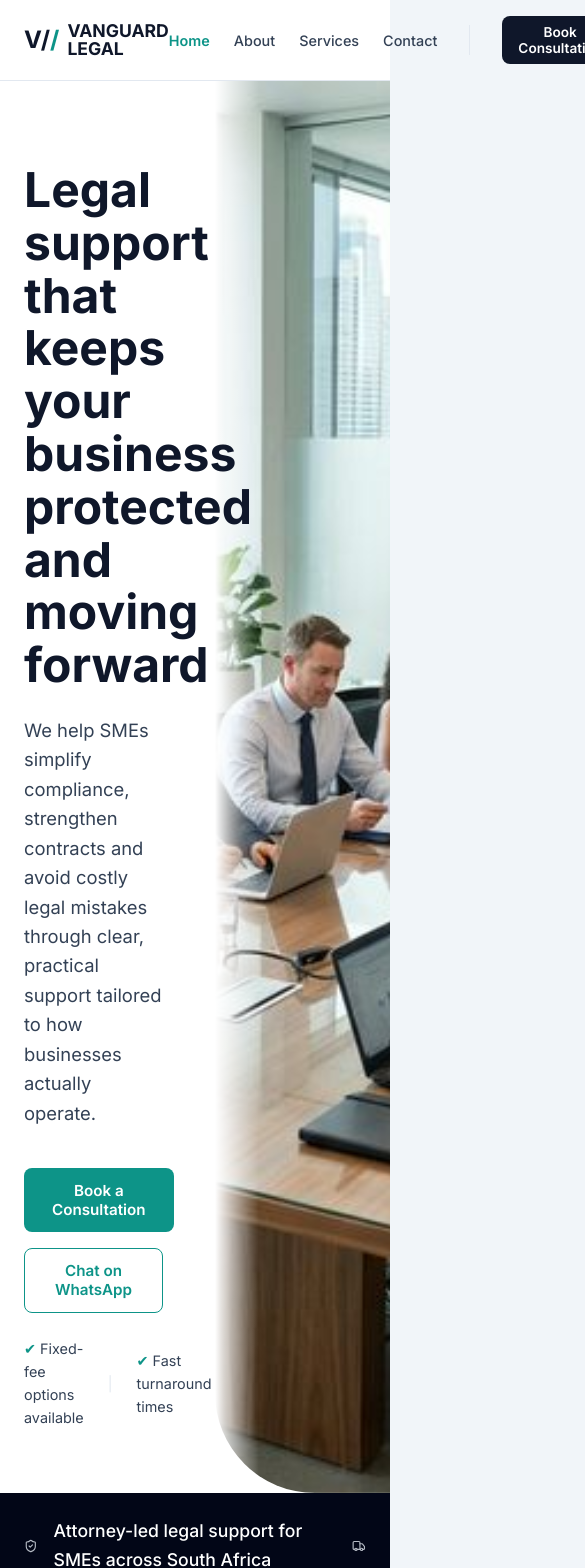
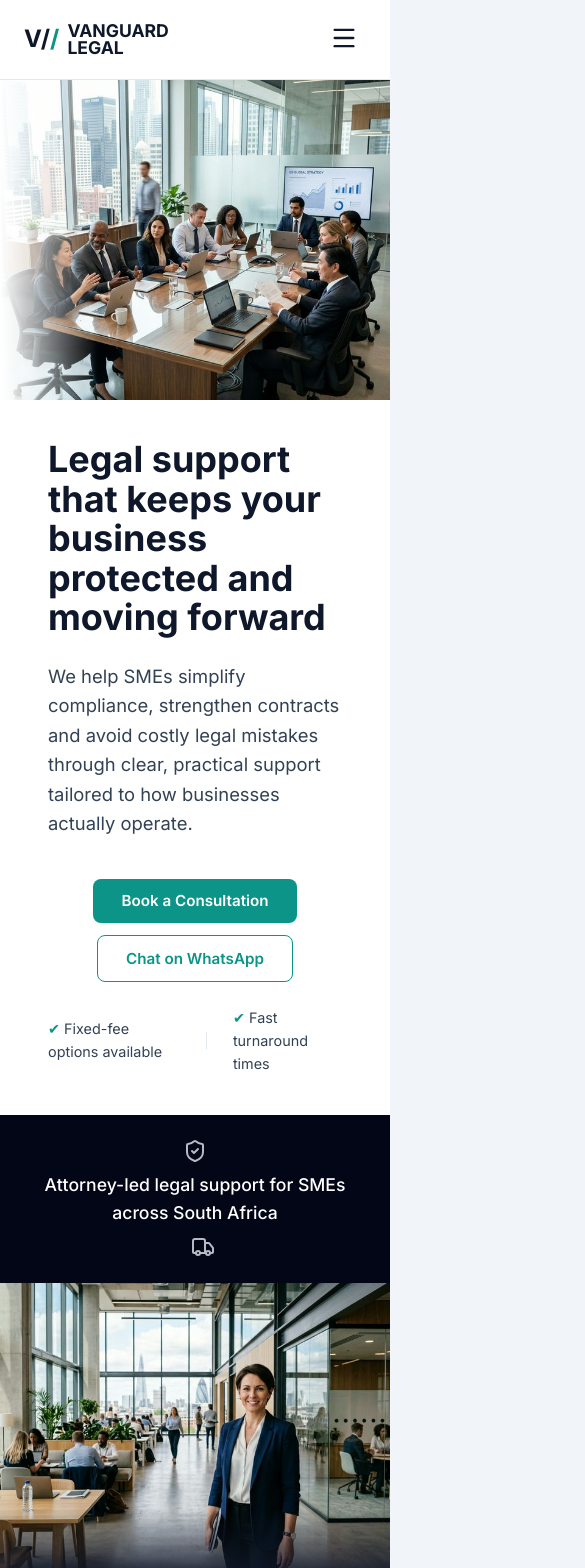
Before and after one commit to azaria-morake/vanguard, a React (Vite) app: page / in a window 390 px wide. Shown: the top 1568 px of the page, 585 px wide, since content can reach past the window. Built offline with nearby package versions, Linux system fonts and the light colour scheme.

Commit message:
Mobile version looking stable.

```diff
--- a/src/App.jsx
+++ b/src/App.jsx
@@ -1,5 +1,6 @@
 import { useState } from 'react'
 import { motion, AnimatePresence } from 'framer-motion'
+import { Menu, X } from 'lucide-react'
 
 // Components
 import Hero from './components/Hero.jsx'
@@ -21,9 +22,11 @@ import ContactView from './views/ContactView.jsx'
 function App() {
   const [activeView, setActiveView] = useState('home') // home, about, services, contact
   const [contactModal, setContactModal] = useState(null) // null, 'whatsapp', 'email'
+  const [isMenuOpen, setIsMenuOpen] = useState(false);
 
   const navigateTo = (view) => {
     setActiveView(view);
+    setIsMenuOpen(false);
     window.scrollTo({ top: 0, behavior: 'smooth' });
   };
 
@@ -57,12 +60,53 @@ function App() {
               <button onClick={() => navigateTo('contact')} style={{ color: activeView === 'contact' ? 'var(--color-secondary)' : 'var(--color-text)', fontWeight: 500, fontSize: '0.9rem' }}>Contact</button>
             </nav>
             <div style={{ borderLeft: '1px solid var(--color-border)', height: '30px' }} className="hide-on-mobile"></div>
-            <div style={{ display: 'flex', gap: '0.5rem' }}>
+            <div style={{ display: 'flex', gap: '0.5rem' }} className="hide-on-mobile">
               <ConsultButton onSelectContact={setContactModal} className="btn btn-primary" style={{ padding: '0.5rem 1rem', fontSize: '0.85rem' }}>Book Consultation</ConsultButton>
               <button onClick={() => setContactModal('whatsapp')} className="btn btn-teal" style={{ padding: '0.5rem 1rem', fontSize: '0.85rem' }}>WhatsApp Us</button>
             </div>
+
+            {/* Hamburger for mobile */}
+            <button
+              className="show-on-mobile"
+              onClick={() => setIsMenuOpen(!isMenuOpen)}
+              style={{ padding: '0.5rem', color: 'var(--color-primary)' }}
+            >
+              {isMenuOpen ? <X size={28} /> : <Menu size={28} />}
+            </button>
           </div>
         </div>
+
+        {/* Mobile Menu Overlay */}
+        <AnimatePresence>
+          {isMenuOpen && (
+            <motion.div
+              initial={{ opacity: 0, height: 0 }}
+              animate={{ opacity: 1, height: 'auto' }}
+              exit={{ opacity: 0, height: 0 }}
+              style={{
+                background: 'white',
+                borderTop: '1px solid var(--color-border)',
+                overflow: 'hidden',
+                display: 'flex',
+                flexDirection: 'column',
+                padding: '1rem 0'
+              }}
+              className="show-on-mobile"
+            >
+              <div className="container" style={{ display: 'flex', flexDirection: 'column', gap: '1rem' }}>
+                <button onClick={() => navigateTo('home')} style={{ textAlign: 'left', padding: '0.75rem 0', borderBottom: '1px solid #f8f9fa', color: activeView === 'home' ? 'var(--color-secondary)' : 'var(--color-text)', fontWeight: 600 }}>Home</button>
+                <button onClick={() => navigateTo('about')} style={{ textAlign: 'left', padding: '0.75rem 0', borderBottom: '1px solid #f8f9fa', color: activeView === 'about' ? 'var(--color-secondary)' : 'var(--color-text)', fontWeight: 500 }}>About</button>
+                <button onClick={() => navigateTo('services')} style={{ textAlign: 'left', padding: '0.75rem 0', borderBottom: '1px solid #f8f9fa', color: activeView === 'services' ? 'var(--color-secondary)' : 'var(--color-text)', fontWeight: 500 }}>Services</button>
+                <button onClick={() => navigateTo('contact')} style={{ textAlign: 'left', padding: '0.75rem 0', borderBottom: '1px solid #f8f9fa', color: activeView === 'contact' ? 'var(--color-secondary)' : 'var(--color-text)', fontWeight: 500 }}>Contact</button>
+
+                <div style={{ display: 'flex', flexDirection: 'column', gap: '1rem', marginTop: '1rem' }}>
+                   <ConsultButton onSelectContact={(type) => { setContactModal(type); setIsMenuOpen(false); }} className="btn btn-primary" style={{ width: '100%' }}>Book Consultation</ConsultButton>
+                   <button onClick={() => { setContactModal('whatsapp'); setIsMenuOpen(false); }} className="btn btn-teal" style={{ width: '100%' }}>WhatsApp Us</button>
+                </div>
+              </div>
+            </motion.div>
+          )}
+        </AnimatePresence>
       </header>
 
       {/* Main Content Area */}
--- a/src/components/AboutSection.jsx
+++ b/src/components/AboutSection.jsx
@@ -3,7 +3,7 @@ import { motion } from 'framer-motion';
 
 const AboutSection = () => {
   return (
-    <section style={{
+    <section className="about-section" style={{
       position: 'relative',
       display: 'flex',
       alignItems: 'center',
@@ -19,6 +19,7 @@ const AboutSection = () => {
         whileInView={{ opacity: 1, scale: 1 }}
         viewport={{ once: true }}
         transition={{ duration: 0.8 }}
+        className="about-image-container"
         style={{
           height: '100%',
           position: 'absolute',
@@ -32,19 +33,20 @@ const AboutSection = () => {
         }}
       >
         {/* Gradient fading to the right side so it blends into the blue background */}
-        <div style={{ position: 'absolute', inset: 0, background: 'linear-gradient(to left, var(--color-primary) 0%, rgba(15,23,42,0) 30%)' }}></div>
+        <div style={{ position: 'absolute', inset: 0, background: 'linear-gradient(to left, var(--color-primary) 0%, rgba(15,23,42,0) 30%)' }} className="hide-on-mobile"></div>
       </motion.div>
 
-      <div className="container" style={{ display: 'grid', gridTemplateColumns: 'minmax(0, 1fr) minmax(0, 1fr)', gap: '4rem', alignItems: 'center' }}>
+      <div className="container about-grid" style={{ display: 'grid', gridTemplateColumns: 'minmax(0, 1fr) minmax(0, 1fr)', gap: '4rem', alignItems: 'center' }}>
 
         {/* Empty left column to push content to the right */}
-        <div></div>
+        <div className="hide-on-mobile"></div>
 
         <motion.div
           initial={{ opacity: 0, x: 30 }}
           whileInView={{ opacity: 1, x: 0 }}
           viewport={{ once: true }}
           transition={{ duration: 0.6, delay: 0.2 }}
+          className="about-content"
           style={{ zIndex: 10, padding: '6rem 0' }}
         >
           <div style={{ fontSize: '0.9rem', color: 'var(--color-secondary-light)', fontWeight: 700, letterSpacing: '1px', textTransform: 'uppercase', marginBottom: '1rem' }}>
--- a/src/components/FeaturesSection.jsx
+++ b/src/components/FeaturesSection.jsx
@@ -14,7 +14,7 @@ const HelpCard = ({ icon: Icon, title, desc, delay }) => (
       flexDirection: 'column',
       gap: '1rem',
       alignItems: 'flex-start',
-      aspectRatio: '1 / 1',
+      minHeight: '200px',
       justifyContent: 'center',
       background: 'white',
       border: '1px solid var(--color-secondary)',
@@ -61,12 +61,12 @@ const FeaturesSection = () => {
     <section className="section-padding" style={{ background: 'white' }}>
       <div className="container">
 
-        <div style={{ display: 'grid', gridTemplateColumns: 'minmax(0, 1fr) auto minmax(0, 1fr)', gap: '4rem', alignItems: 'stretch' }}>
+        <div className="responsive-grid" style={{ display: 'grid', gridTemplateColumns: 'minmax(0, 1fr) auto minmax(0, 1fr)', gap: '4rem', alignItems: 'stretch' }}>
 
           {/* Left Column: How We Help (Square Cards) */}
           <div style={{ display: 'flex', flexDirection: 'column' }}>
             <h2 style={{ fontSize: '2rem', color: 'var(--color-primary)', marginBottom: '2.5rem' }}>How We Help</h2>
-            <div style={{
+            <div className="responsive-grid" style={{
               display: 'grid',
               gridTemplateColumns: 'repeat(2, 1fr)',
               gap: '1.5rem',
--- a/src/components/FinalCTA.jsx
+++ b/src/components/FinalCTA.jsx
@@ -12,12 +12,13 @@ const FinalCTA = ({ onNavigate, onContact }) => {
       backgroundPosition: 'center',
       textAlign: 'center'
     }}>
-      <div className="container" style={{ padding: '2rem 0' }}>
+      <div className="container" style={{ padding: '4rem var(--spacing-6)' }}>
         <div style={{ fontSize: '0.9rem', marginBottom: '1rem', opacity: 0.8 }}>Final CTA</div>
         <motion.h2
           initial={{ opacity: 0, y: 20 }}
           whileInView={{ opacity: 1, y: 0 }}
           viewport={{ once: true }}
+          className="cta-title"
           style={{ fontSize: '2.5rem', marginBottom: '2.5rem', color: 'white', maxWidth: '700px', margin: '0 auto 2.5rem' }}
         >
           Avoid costly legal mistakes as your business grows
@@ -28,6 +29,7 @@ const FinalCTA = ({ onNavigate, onContact }) => {
            whileInView={{ opacity: 1 }}
            viewport={{ once: true }}
            transition={{ delay: 0.2 }}
+           className="hero-cta-group"
            style={{ display: 'flex', gap: '1.5rem', justifyContent: 'center', flexWrap: 'wrap' }}
         >
           <ConsultButton onSelectContact={onContact} className="btn btn-teal">
--- a/src/components/Footer.jsx
+++ b/src/components/Footer.jsx
@@ -4,7 +4,7 @@ const Footer = ({ onNavigate, onContact }) => {
   return (
     <footer style={{ background: 'var(--color-primary-dark)', color: '#94a3b8', padding: '4rem 0 2rem 0' }}>
       <div className="container">
-        <div style={{ display: 'flex', flexWrap: 'wrap', justifyContent: 'space-between', gap: '3rem', borderBottom: '1px solid rgba(255,255,255,0.1)', paddingBottom: '3rem', marginBottom: '2rem' }}>
+        <div className="responsive-grid" style={{ display: 'flex', flexWrap: 'wrap', justifyContent: 'space-between', gap: '3rem', borderBottom: '1px solid rgba(255,255,255,0.1)', paddingBottom: '3rem', marginBottom: '2rem' }}>
 
           <div style={{ maxWidth: '300px' }}>
             <div style={{ display: 'flex', alignItems: 'center', gap: '0.5rem', marginBottom: '1rem', cursor: 'pointer' }} onClick={() => onNavigate('home')}>
@@ -20,7 +20,7 @@ const Footer = ({ onNavigate, onContact }) => {
             </p>
           </div>
 
-          <div style={{ display: 'flex', gap: '5rem', flexWrap: 'wrap' }}>
+          <div className="responsive-grid" style={{ display: 'flex', gap: '5rem', flexWrap: 'wrap' }}>
             <div style={{ display: 'flex', flexDirection: 'column', gap: '0.8rem', fontSize: '0.9rem' }}>
               <button onClick={() => onNavigate('home')} style={{ color: 'inherit', textAlign: 'left', padding: 0 }}>Home</button>
               <button onClick={() => onNavigate('about')} style={{ color: 'inherit', textAlign: 'left', padding: 0 }}>About Us</button>
--- a/src/components/Hero.jsx
+++ b/src/components/Hero.jsx
@@ -14,10 +14,10 @@ const Hero = ({ onNavigate, onContact }) => {
         paddingTop: '80px',
         background: 'white'
       }}>
-        <div className="container" style={{ display: 'grid', gridTemplateColumns: 'minmax(0, 1fr) minmax(0, 1fr)', gap: '4rem', alignItems: 'center' }}>
+        <div className="container hero-grid" style={{ display: 'grid', gridTemplateColumns: 'minmax(0, 1fr) minmax(0, 1fr)', gap: '4rem', alignItems: 'center' }}>
 
           {/* Left Text Content */}
-          <div style={{ zIndex: 10, padding: '4rem 0' }}>
+          <div className="hero-content" style={{ zIndex: 10, padding: '4rem 0' }}>
             <motion.h1
               initial={{ opacity: 0, y: 30 }}
               animate={{ opacity: 1, y: 0 }}
@@ -40,6 +40,7 @@ const Hero = ({ onNavigate, onContact }) => {
               initial={{ opacity: 0, y: 30 }}
               animate={{ opacity: 1, y: 0 }}
               transition={{ duration: 0.6, delay: 0.2 }}
+              className="hero-cta-group"
               style={{ display: 'flex', gap: '1rem', flexWrap: 'wrap', alignItems: 'center', marginBottom: '1.5rem' }}
             >
               <ConsultButton onSelectContact={onContact} className="btn btn-teal">
@@ -67,6 +68,7 @@ const Hero = ({ onNavigate, onContact }) => {
             initial={{ opacity: 0, scale: 0.98 }}
             animate={{ opacity: 1, scale: 1 }}
             transition={{ duration: 0.8, delay: 0.2 }}
+            className="hero-image-container"
             style={{
               height: '100%',
               position: 'absolute',
@@ -76,7 +78,7 @@ const Hero = ({ onNavigate, onContact }) => {
               backgroundImage: 'url(/hero.png)',
               backgroundSize: 'cover',
               backgroundPosition: 'center',
-              borderBottomLeftRadius: '100px' // giving a slight curved aesthetic matching prototype potentially
+              borderBottomLeftRadius: '100px'
             }}
           >
             {/* The image spans the right half full bleed with a graphic overlay if we wanted */}
@@ -88,7 +90,7 @@ const Hero = ({ onNavigate, onContact }) => {
 
       {/* Credibility Strip */}
       <div style={{ background: 'var(--color-primary-dark)', padding: '1.5rem 0', color: 'white' }}>
-        <div className="container" style={{ display: 'flex', justifyContent: 'center', alignItems: 'center', gap: '1rem', fontSize: '1.1rem', fontWeight: 500 }}>
+        <div className="container credibility-strip" style={{ display: 'flex', justifyContent: 'center', alignItems: 'center', gap: '1rem', fontSize: '1.1rem', fontWeight: 500 }}>
           <ShieldCheck size={24} color="var(--color-border)" style={{ opacity: 0.8 }} />
           Attorney-led legal support for SMEs across South Africa
           <Truck size={24} color="var(--color-border)" style={{ opacity: 0.8, marginLeft: '1rem' }} />
--- a/src/components/HowItWorks.jsx
+++ b/src/components/HowItWorks.jsx
@@ -32,7 +32,7 @@ const HowItWorks = () => {
           <h2 style={{ fontSize: '2rem', color: 'var(--color-primary)' }}>How It Works</h2>
         </div>
 
-        <div style={{ display: 'flex', gap: '2rem', justifyContent: 'center', position: 'relative', maxWidth: '800px', margin: '0 auto' }}>
+        <div className="how-steps-container" style={{ display: 'flex', gap: '2rem', justifyContent: 'center', position: 'relative', maxWidth: '800px', margin: '0 auto' }}>
           {/* Connecting Line */}
           <div style={{
             position: 'absolute', top: '25px', left: '15%', right: '15%', height: '1px',
--- a/src/components/Testimonials.jsx
+++ b/src/components/Testimonials.jsx
@@ -39,7 +39,7 @@ const Testimonials = () => {
       <div className="container">
         <h2 style={{ fontSize: '2rem', color: 'var(--color-primary)', marginBottom: '2rem' }}>Testimonials</h2>
 
-        <div style={{
+        <div className="responsive-grid" style={{
           display: 'grid',
           gridTemplateColumns: 'repeat(auto-fit, minmax(300px, 1fr))',
           gap: '1.5rem',
--- a/src/index.css
+++ b/src/index.css
@@ -44,6 +44,8 @@ html, body {
   line-height: 1.6;
   -webkit-font-smoothing: antialiased;
   -moz-osx-font-smoothing: grayscale;
+  overflow-x: hidden;
+  width: 100%;
 }
 
 h1, h2, h3, h4, h5, h6 {
@@ -139,3 +141,162 @@ button {
   from { opacity: 0; transform: translateY(10px); }
   to { opacity: 1; transform: translateY(0); }
 }
+
+/* Mobile Responsiveness Utility Classes */
+@media (max-width: 768px) {
+  .hide-on-mobile {
+    display: none !important;
+  }
+
+  .show-on-mobile {
+    display: block !important;
+  }
+
+  main {
+    padding-top: 0 !important;
+  }
+
+  .section-padding {
+    padding: 3rem 0;
+  }
+
+  h1 { font-size: 2.25rem !important; }
+  h2 { font-size: 1.75rem !important; }
+  h3 { font-size: 1.5rem !important; }
+
+  .hero-grid {
+    display: flex !important;
+    flex-direction: column !important;
+    gap: 2rem !important;
+  }
+
+  .hero-section {
+    padding-top: 80px !important; /* Sync with fixed header height */
+    overflow: hidden;
+  }
+
+  .hero-grid {
+    gap: 0 !important;
+    padding-top: 0 !important;
+    overflow: visible !important;
+  }
+
+  .hero-content {
+    padding: 2.5rem var(--spacing-6) !important;
+    text-align: left !important; /* Reverting to left as requested */
+    display: flex !important;
+    flex-direction: column !important;
+    align-items: flex-start !important; /* Left aligned text content */
+    width: 100% !important;
+  }
+
+  .hero-cta-group {
+    width: 100% !important;
+    justify-content: center !important; /* Buttons stay centered as requested */
+    gap: 0.75rem !important;
+    margin-right: 0 !important;
+  }
+
+  .hero-image-container {
+    position: relative !important;
+    width: 100vw !important;
+    margin-left: calc(-1 * var(--spacing-6)) !important;
+    margin-right: calc(-1 * var(--spacing-6)) !important;
+    max-width: none !important;
+    height: 320px !important;
+    margin-top: 0 !important; /* Flush with section top */
+    border-radius: 0 !important;
+    order: -1;
+    background-size: cover !important;
+    background-position: center !important;
+  }
+
+  .responsive-grid {
+    grid-template-columns: 1fr !important;
+    gap: 2rem !important;
+  }
+
+  .about-section {
+    min-height: auto !important;
+    flex-direction: column;
+  }
+
+  .about-grid {
+    display: flex !important;
+    flex-direction: column !important;
+    gap: 2rem !important;
+  }
+
+  .about-content {
+    padding: 2rem 0 !important;
+  }
+
+  .about-image-container {
+    position: relative !important;
+    width: 100vw !important;
+    margin-left: calc(-1 * var(--spacing-6)) !important;
+    margin-right: calc(-1 * var(--spacing-6)) !important;
+    max-width: none !important;
+    height: 300px !important;
+    margin-top: 0 !important;
+    border-radius: 0 !important;
+    order: -1; /* Image first on mobile */
+    background-size: cover !important;
+    background-position: center !important;
+  }
+
+  /* Blending for about section (left-aligned image) */
+  .about-image-container::after {
+    content: '';
+    position: absolute;
+    inset: 0;
+    background: linear-gradient(to top, var(--color-primary) 0%, rgba(15,23,42,0) 25%);
+    pointer-events: none;
+  }
+
+  .about-cta-container {
+    min-height: auto !important;
+    padding: 0 !important;
+    overflow: hidden !important;
+  }
+
+  .about-cta-image-container {
+    position: relative !important;
+    width: 100% !important; /* Spans full width of its card */
+    height: 250px !important;
+    margin-top: 0 !important;
+    border-radius: 0 !important; /* Docked to the top and sides of the card */
+    background-size: cover !important;
+    background-position: center !important;
+  }
+
+  /* Blending for CTA images inside cards */
+  .about-cta-image-container::after {
+    content: '';
+    position: absolute;
+    inset: 0;
+    background: linear-gradient(to top, var(--color-primary) 0%, rgba(15,23,42,0) 25%);
+    pointer-events: none;
+  }
+
+  .how-steps-container {
+    flex-direction: column !important;
+    align-items: center !important;
+  }
+
+  .cta-title {
+    font-size: 1.8rem !important;
+  }
+
+  .credibility-strip {
+    flex-direction: column;
+    text-align: center;
+    gap: 0.5rem !important;
+  }
+}
+
+@media (min-width: 769px) {
+  .show-on-mobile {
+    display: none !important;
+  }
+}
--- a/src/views/ContactView.jsx
+++ b/src/views/ContactView.jsx
@@ -12,9 +12,9 @@ const ContactView = ({ onContact }) => {
       style={{ minHeight: '80vh', paddingBottom: '6rem' }}
     >
       <section style={{ position: 'relative', display: 'flex', alignItems: 'center', background: 'white' }}>
-        <div className="container" style={{ display: 'grid', gridTemplateColumns: 'minmax(0, 1fr) minmax(0, 1fr)', gap: '4rem', alignItems: 'center', padding: '6rem 0' }}>
+        <div className="container hero-grid" style={{ display: 'grid', gridTemplateColumns: 'minmax(0, 1fr) minmax(0, 1fr)', gap: '4rem', alignItems: 'center', padding: '6rem 0' }}>
 
-          <div style={{ zIndex: 10 }}>
+          <div className="hero-content" style={{ zIndex: 10 }}>
             <motion.h1
               initial={{ opacity: 0, x: -20 }}
               animate={{ opacity: 1, x: 0 }}
@@ -23,6 +23,7 @@ const ContactView = ({ onContact }) => {
             >
               Let’s discuss your legal needs
             </motion.h1>
+
             <motion.p
               initial={{ opacity: 0, x: -20 }}
               animate={{ opacity: 1, x: 0 }}
@@ -69,6 +70,7 @@ const ContactView = ({ onContact }) => {
             initial={{ opacity: 0, scale: 0.98 }}
             animate={{ opacity: 1, scale: 1 }}
             transition={{ duration: 0.6, delay: 0.2 }}
+            className="hero-image-container"
             style={{
               height: '100%',
               position: 'absolute',
```
Also changed, not shown: src/views/AboutView.jsx (+14 -6 lines), src/views/ServicesView.jsx (+58 -28 lines), 1 other file (tests, documents, lock files or other folders).
